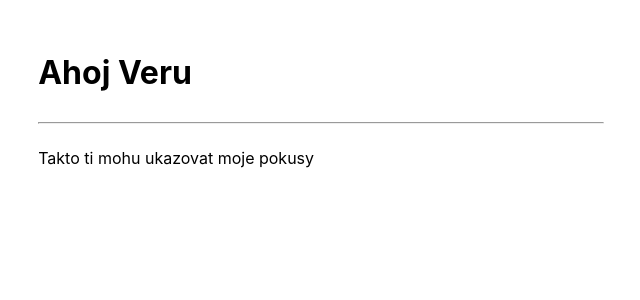
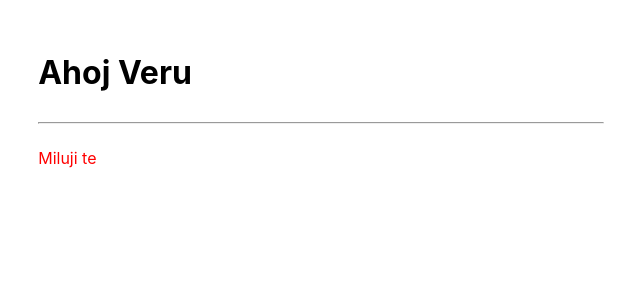
Before and after one commit to lukinfx/my.next.js, a Next.js app: page / in a window 1280 px wide. Shown: the top 300 px of the page, without its empty margins (319-959 px from the left). Built offline with nearby package versions, Linux system fonts and the light colour scheme.

Commit message:
P elements changed

```diff
--- a/pages/index.js
+++ b/pages/index.js
@@ -7,8 +7,8 @@ export default function Home() {
       <main>
         <Header title="Next.js Toolbox" />
         <hr />
-        <p className="description">
-          Takto ti mohu ukazovat moje pokusy
+        <p className="description" style={{ color: 'red' }}>
+          Miluji te
         </p>
       </main>
     </div>
```
